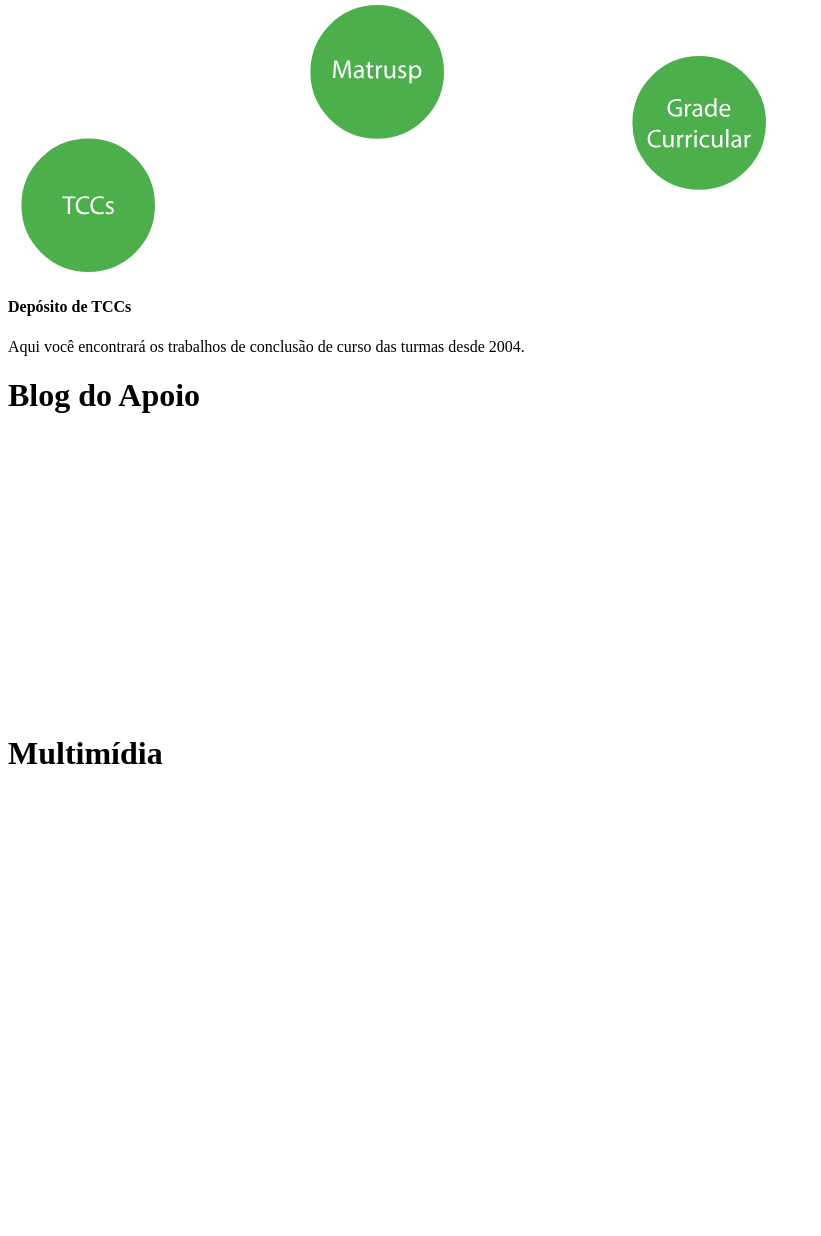
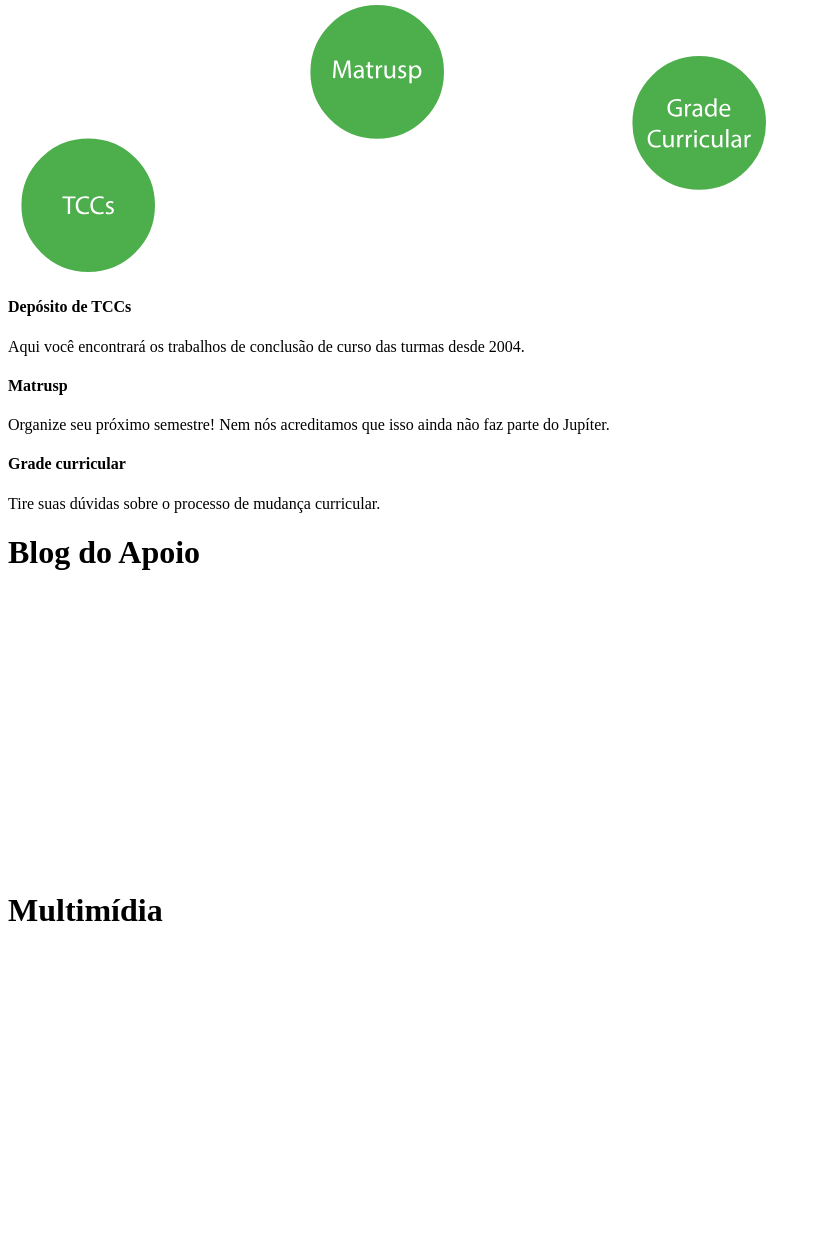
Before and after one commit to nathanPro/ApoioAoBCC, a PHP site: page /index.html in a window 1280 px wide; the page is wider, and only the part inside the window is pictured. Shown: the part 1129-2365 px from the top of that part, without its empty margins (0-821 px from the left). Before the commit the page ends 1893 px from the top of that part, so only its background shows below. Run offline with PHP 8.4, Linux system fonts and the light colour scheme.

Commit message:
Terminado primeira seção da home

```diff
--- a/index.html
+++ b/index.html
@@ -38,7 +38,9 @@ layout: default
             <h1>Acadêmicos</h1>
 
             <div class="grafo">
-                <a href="http://google.com"><div class="cover1" id="ga1"></div></a><div class="cover2"></div>
+                <a href="http://google.com"><div class="cover1" id="ga1"></div></a>
+                <a href="http://bcc.ime.usp.br/matrusp/"><div class="cover2"></div></a>
+                <a href="http://bcc.ime.usp.br/curriculo2016/opcao-curricular.html"><div class="cover3"></div></a>
                 <svg xmlns="http://www.w3.org/2000/svg" xmlns:xlink="http://www.w3.org/1999/xlink" version="1.1" id="Layer_1" x="0px" y="0px" width="768.631px" height="278px" viewBox="0 0 768.631 278" enable-background="new 0 0 768.631 278" xml:space="preserve">
 <circle fill="#4DAE4C" stroke="#FFFFFF" stroke-width="2" stroke-miterlimit="10" cx="80.2" cy="206.2" r="67.8"/>
 <circle fill="#4DAE4C" stroke="#FFFFFF" stroke-width="2" stroke-miterlimit="10" cx="369.2" cy="72.9" r="67.8"/>
@@ -85,6 +87,10 @@ layout: default
             <div class="descricao" id="da1">
                 <h4>Depósito de TCCs</h4>
                 <p>Aqui você encontrará os trabalhos de conclusão de curso das turmas desde 2004.</p>
+                <h4>Matrusp</h4>
+                <p>Organize seu próximo semestre! Nem nós acreditamos que isso ainda não faz parte do Jupíter.</p>
+                <h4>Grade curricular</h4>
+                <p>Tire suas dúvidas sobre o processo de mudança curricular.</p>
             </div>
 
         </div>
```
Also changed, not shown: _sass/_layout.scss (+17 -3 lines).
